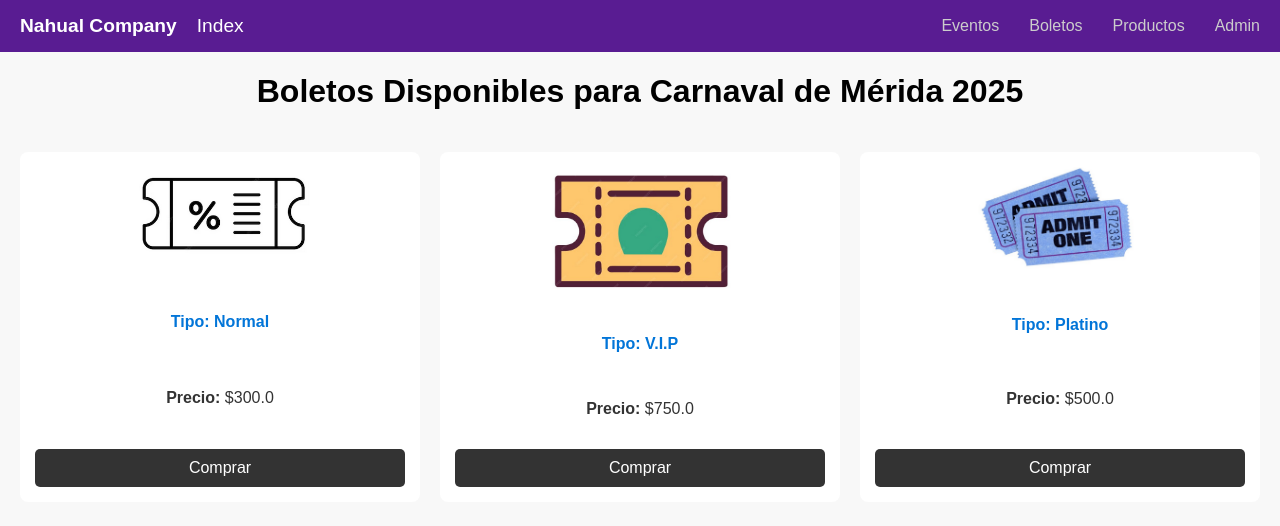
After one commit to RVMiranda/web-II-MirandaCruz, a Django app: page /examen/eventos/boletos_evento/1/ in a window 1280 px wide. The commit adds this page. Shown: the top 526 px of the page. Run offline with Django 5.2, Linux system fonts and the light colour scheme; data comes from the database, SQL or seed files in the repository.

Commit message:
boletos por evento agregado

```diff
--- a/django-app-modelo/modelo_app/examen/urls.py
+++ b/django-app-modelo/modelo_app/examen/urls.py
@@ -8,4 +8,5 @@ urlpatterns = [
     path('eventos/agregar_evento/', views.agregarEventoView, name='AgregarEvento'),
     path('eventos/obtener_eventos/', views.obtenerEvento, name='ObtenerEvento'),
     path('eventos/eliminar_evento/<int:evento_id>/', views.eliminarEvento, name='EliminarEvento'),
+    path('eventos/boletos_evento/<int:evento_id>/', views.boletosPorEventoView, name='BoletosPorEvento'),
 ]
--- a/django-app-modelo/modelo_app/examen/views.py
+++ b/django-app-modelo/modelo_app/examen/views.py
@@ -111,3 +111,12 @@ def eliminarEvento(request, evento_id):
             return JsonResponse({'error': str(e)}, status=500)
     else:
         return JsonResponse({'error': 'Método no permitido'}, status=405)
+
+def boletosPorEventoView(request, evento_id):
+    evento = get_object_or_404(Evento, id=evento_id)
+    boletos = Boleto.objects.filter(evento=evento).select_related('tipo_boleto')
+
+    if not boletos.exists():
+        return render(request, 'examen/boletosEvento.html', {'evento': evento, 'boletos': None})
+
+    return render(request, 'examen/boletosEvento.html', {'evento': evento, 'boletos': boletos})
--- a/django-app-modelo/modelo_app/static/css/examen/agregarEvento.css
+++ b/django-app-modelo/modelo_app/static/css/examen/agregarEvento.css
@@ -96,11 +96,12 @@
 }
 
 
-.tablaContainer h2 {
+.tablaConainer h2 {
     text-align: left;
     font-size: 20px;
     margin-bottom: 10px;
     margin: 20px auto;
+    width: 90%;
 }
 
 table {
--- a/django-app-modelo/modelo_app/static/css/examen/boletos.css
+++ b/django-app-modelo/modelo_app/static/css/examen/boletos.css
@@ -18,7 +18,6 @@ body {
     background-color: #fff;
     padding: 15px;
     border-radius: 8px;
-    box-shadow: 0 4px 8px rgba(0, 0, 0, 0.2);
     text-align: center;
     transition: transform 0.2s ease-in-out;
     display: flex;
--- a/django-app-modelo/modelo_app/templates/components/eventoCard.html
+++ b/django-app-modelo/modelo_app/templates/components/eventoCard.html
@@ -11,7 +11,7 @@
             <p><strong>Descripción:</strong></p>
             <p>{{ evento.descripcion }}</p>
             <p><strong>Fecha:</strong> {{ evento.fecha_inicio|date:"d/m/Y" }} - {{ evento.fecha_fin|date:"d/m/Y" }}</p>
-            <a href="{% url 'Boletos' %}" class="evento-boton">Boletos</a>
+            <a href="{% url 'BoletosPorEvento' evento.id %}" class="evento-boton">Boletos</a>
         </div>
     </div>
 </div>
--- /dev/null
+++ b/django-app-modelo/modelo_app/templates/examen/boletosEvento.html
@@ -0,0 +1,31 @@
+{% extends 'base/base.html' %}
+{% load static %}
+{% block title %} Boletos{% endblock %}
+
+{% block styles %}
+<link rel="stylesheet" href="{% static 'css/examen/boletos.css' %}">
+{% endblock %}
+
+{% block content %}
+    <h1>Boletos Disponibles para {{evento.nombre}}</h1>
+    <div class="containerPrincipal">
+        {% if boletos %}
+        <div class="boletos-container">
+            {% for boleto in boletos %}
+                <div class="boleto-item">
+                    <img src="{% static 'images/' %}{{ boleto.tipo_boleto.nombre|lower }}.png" alt="{{ boleto.tipo_boleto.nombre }}">
+                    <p class="boleto-tipo"><strong>Tipo:</strong> {{ boleto.tipo_boleto.nombre }}</p>
+                    <p class="boleto-precio"><strong>Precio:</strong> ${{ boleto.precio }}</p>
+                    <button class="boleto-comprar">Comprar</button>
+                </div>
+            {% endfor %}
+        </div>
+    {% else %}
+        <p class="mensaje-error">Sin boletos disponibles para este evento.</p>
+    {% endif %}
+    </div>
+
+{% endblock %}
+{% block scripts %}
+
+{% endblock %}
```
